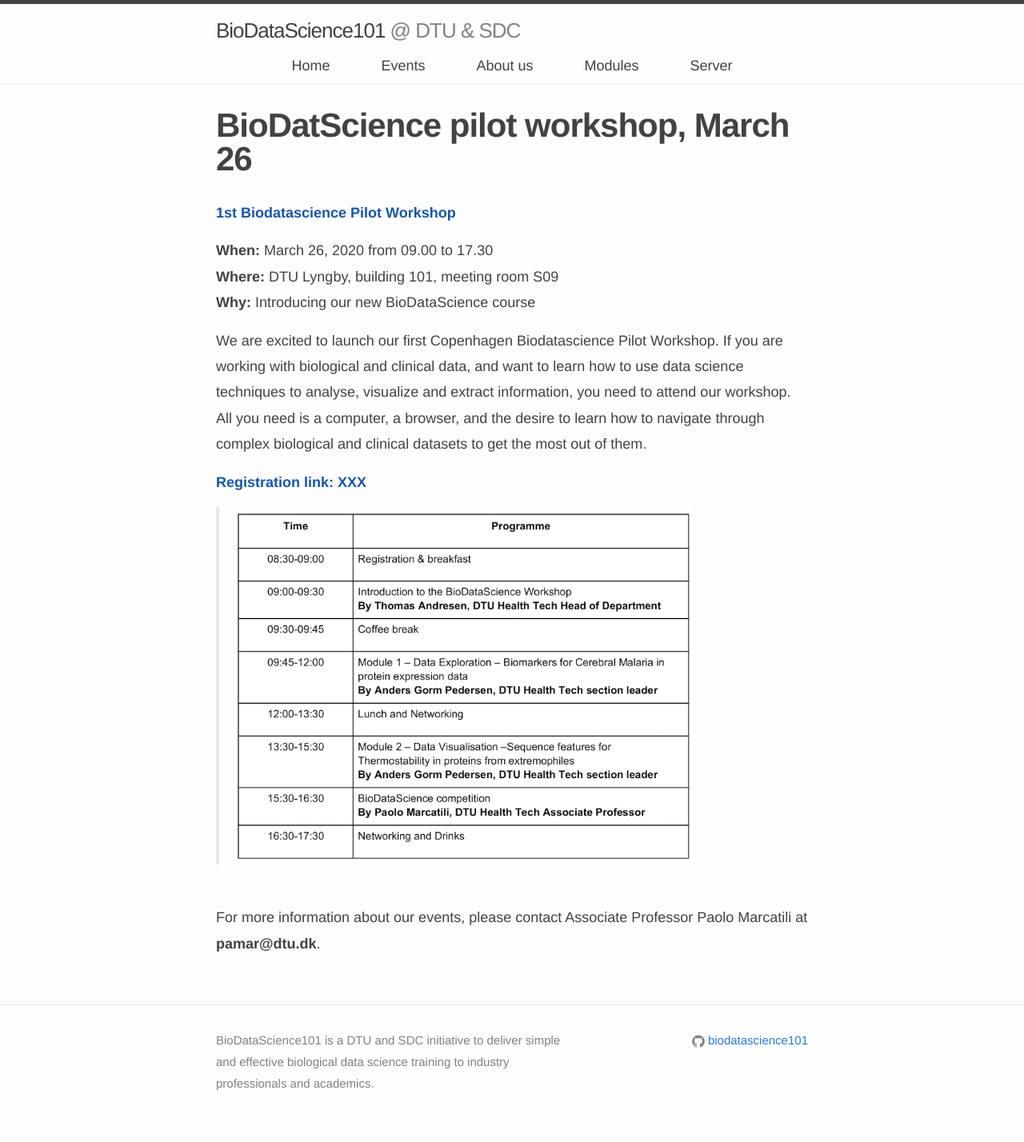
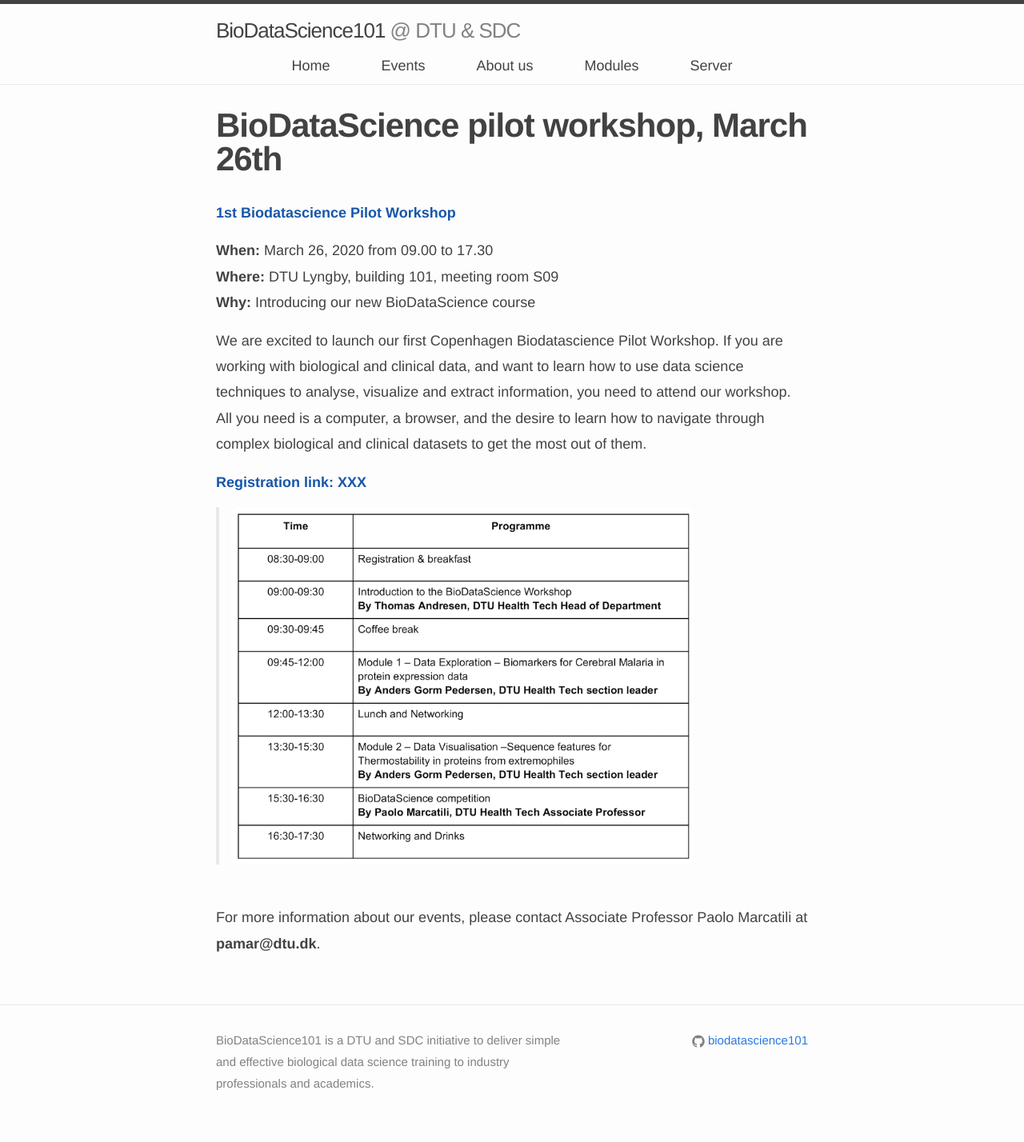
Before and after one commit to biodatascience101/BioDataScience101.github.io, a Jekyll site: the page built from _pages/programme_pilot/index.md, in a window 1280 px wide. Shown: the whole page at 80% size. Built offline with Jekyll 4.4.1, drawn with Linux system fonts in a browser that asks for light colours; nearby versions of some CDN libraries.

Commit message:
Update index.md

```diff
--- a/_pages/programme_pilot/index.md
+++ b/_pages/programme_pilot/index.md
@@ -1,6 +1,6 @@
 ---
 layout: page
-title: BioDatScience pilot workshop, March 26
+title: BioDataScience pilot workshop, March 26th
 permalink: /events/programme_pilot/
 registration_link: https://www.forms.google.com/example
 toggle: off
```
